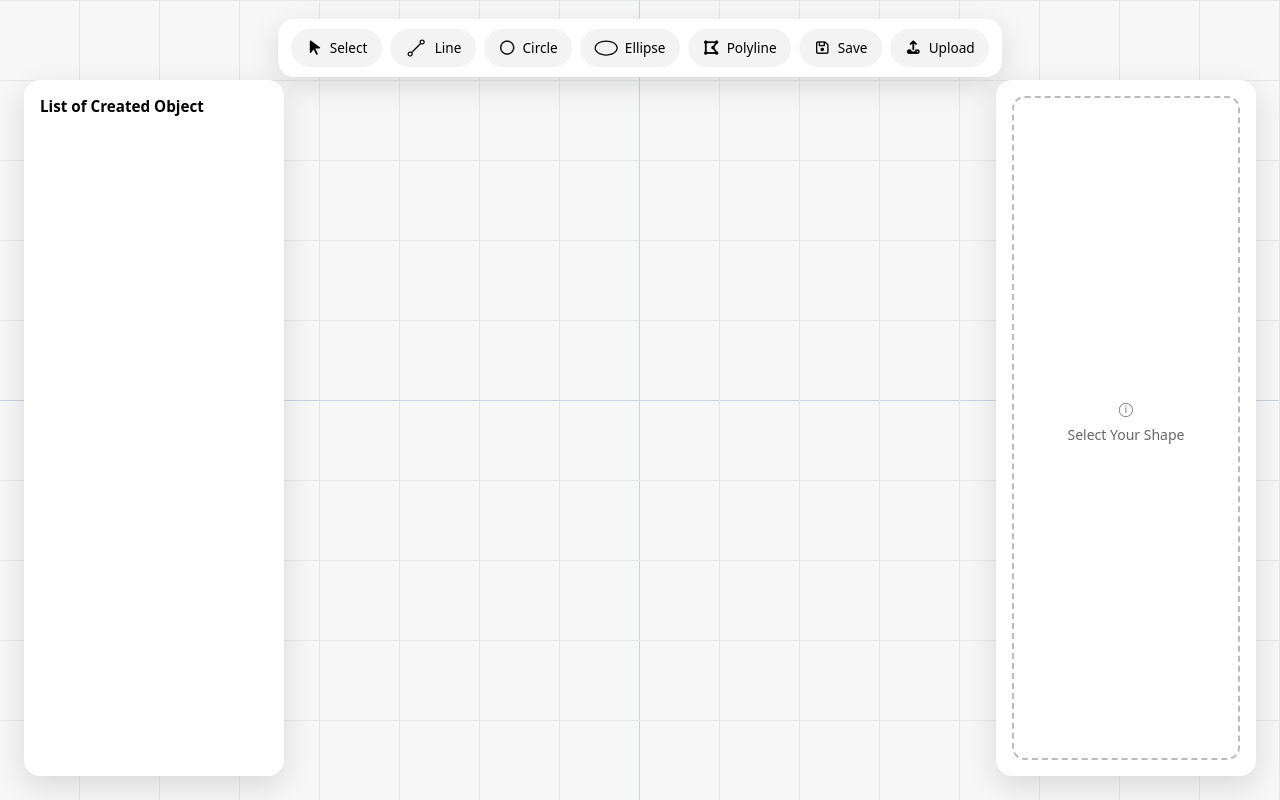
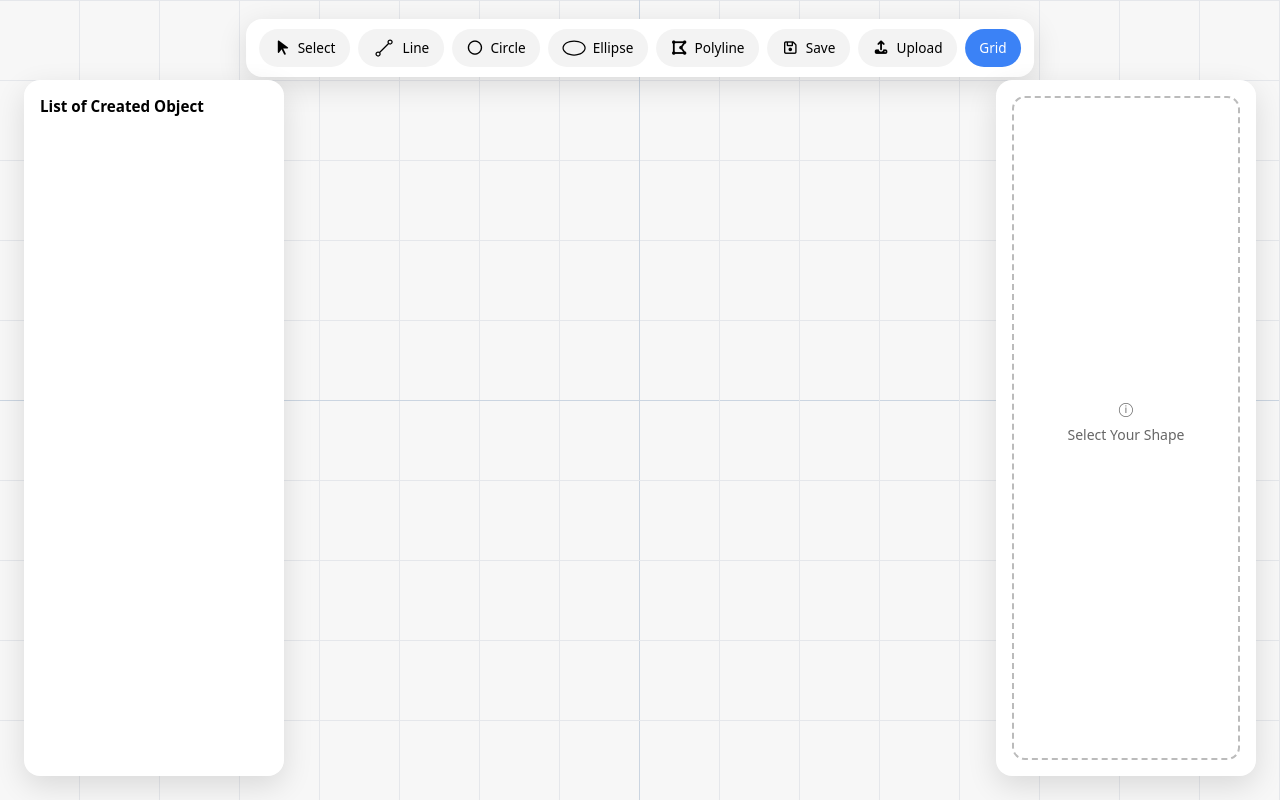
Before and after one commit to MKhexa05/SketcherApp, a website built with Vite: page index.html in a window 1280 px wide. Built offline with nearby package versions, Linux system fonts and the light colour scheme.

Commit message:
Added Grid toggle button

```diff
--- a/index.html
+++ b/index.html
@@ -38,6 +38,7 @@
       </button>
       <input type="file" id="fileInput" accept=".json" hidden />
       <button id="btn-upload"><i class="fa-solid fa-upload"></i>Upload</button>
+      <button id="btn-grid-toggle" class="toolbar-btn active">Grid</button>
     </div>
 
     <!-- LEFT PANEL -->
--- a/src/UI/ToolBarController.ts
+++ b/src/UI/ToolBarController.ts
@@ -17,6 +17,7 @@ export class ToolBarController {
   private info = new InfoOverlay();
 
   constructor(private app: SkectcherApp) {
+    this.initGridToggle();
     this.tools = {
       line: {
         buttonId: "btn-line-tool",
@@ -43,6 +44,19 @@ export class ToolBarController {
     };
 
     this.bindUI();
+  }
+
+  private initGridToggle() {
+    const gridBtn = document.getElementById("btn-grid-toggle");
+    if (!gridBtn) return;
+
+    let visible = true;
+
+    gridBtn.addEventListener("click", () => {
+      visible = !visible;
+      this.app.renderer.toggleGrid();
+      gridBtn.classList.toggle("active", visible);
+    });
   }
 
   private bindUI() {
--- a/src/domain/Rendering/Renderer.ts
+++ b/src/domain/Rendering/Renderer.ts
@@ -7,6 +7,7 @@ export class SketcherRenderer {
   camera: THREE.OrthographicCamera;
   renderer: THREE.WebGLRenderer;
   plane: THREE.Plane;
+  grid: THREE.GridHelper;
 
   constructor(canvas: HTMLCanvasElement) {
     this.canvas = canvas;
@@ -22,9 +23,22 @@ export class SketcherRenderer {
     controls.minZoom = 0.2;
     controls.maxZoom = 10;
 
+    this.grid = this.makeGrid();
+    this.scene.add(this.grid);
+
     this.plane = new THREE.Plane(new THREE.Vector3(0, 0, 1), 0);
     this.renderer = this.makeRenderer();
     this.renderLoop();
+  }
+
+  toggleGrid() {
+    this.grid.visible = !this.grid.visible;
+  }
+
+  private makeGrid() {
+    const grid = new THREE.GridHelper(200, 200, "#cbd5e1", "#e5e7eb");
+    grid.rotation.x = Math.PI / 2;
+    return grid;
   }
 
   private getCamera() {
@@ -45,10 +59,6 @@ export class SketcherRenderer {
   private makeScene() {
     const scene = new THREE.Scene();
     scene.background = new THREE.Color("#f7f7f7");
-    const grid = new THREE.GridHelper(200, 200, "#cbd5e1", "#e5e7eb");
-    grid.rotation.x = Math.PI / 2;
-    scene.add(grid);
-
     return scene;
   }
 
```
